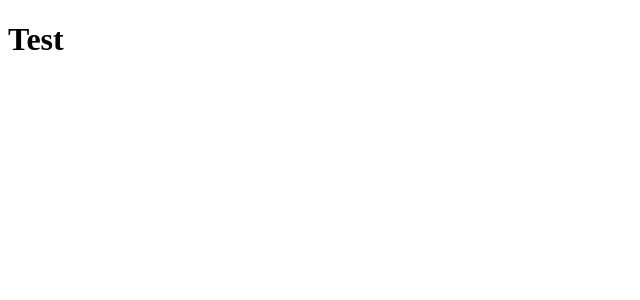
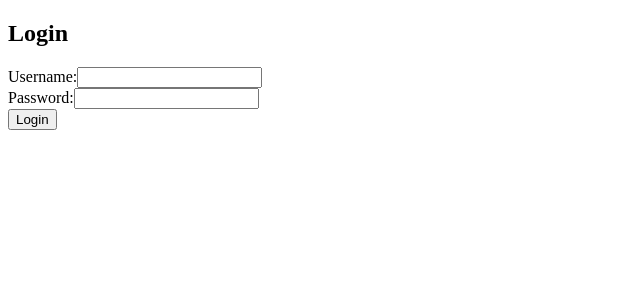
Before and after one commit to MaciejKasza/budget_app, a React (Vite) app: page /login in a window 1280 px wide. Shown: the top 300 px of the page, without its empty margins (0-640 px from the left). Built offline with nearby package versions, Linux system fonts and the light colour scheme.

Commit message:
add AuthContext + login and register hooks + simple login/register/home page + routing

```diff
--- a/package.json
+++ b/package.json
@@ -10,6 +10,7 @@
     "preview": "vite preview"
   },
   "dependencies": {
+    "axios": "^1.7.2",
     "react": "^18.3.1",
     "react-dom": "^18.3.1",
     "react-icons": "^5.2.1",
--- a/src/App.jsx
+++ b/src/App.jsx
@@ -1,10 +1,25 @@
 import React from "react";
-const App = () => {
+import { BrowserRouter as Router, Routes, Route } from "react-router-dom";
+import Login from "./components/Login";
+import Register from "./components/Register";
+import Home from "./components/Home";
+import { AuthProvider, useAuth } from "./context/AuthContext";
+import PrivateRoute from "./components/PrivateRoute";
+
+function App() {
   return (
-    <div>
-      <h1>Test</h1>
-    </div>
+    <AuthProvider>
+      <Router>
+        <Routes>
+          <Route path="/login" element={<Login />} />
+          <Route path="/register" element={<Register />} />
+          <Route element={<PrivateRoute />}>
+            <Route path="/" element={<Home />} />
+          </Route>
+        </Routes>
+      </Router>
+    </AuthProvider>
   );
-};
+}
 
 export default App;
--- /dev/null
+++ b/src/api/axios.js
@@ -0,0 +1,12 @@
+import axios from "axios";
+
+axios.defaults.baseURL = "http://localhost:8080";
+axios.defaults.headers.post["Content-Type"] = "application/json";
+
+export const request = (method, url, data) => {
+  return axios({
+    method: method,
+    url: url,
+    data: data,
+  });
+};
--- /dev/null
+++ b/src/components/Home.jsx
@@ -0,0 +1,35 @@
+import React from "react";
+import { useNavigate } from "react-router-dom";
+import axios from "axios";
+import { useAuth } from "../context/AuthContext";
+
+function Home() {
+  const navigate = useNavigate();
+  const { auth, logout } = useAuth();
+
+  const handleLogout = () => {
+    logout();
+    navigate("/login");
+  };
+
+  const fetchData = async () => {
+    try {
+      const response = await axios.get("http://localhost:8080/protected", {
+        headers: { Authorization: `Bearer ${auth.token}` },
+      });
+      console.log(response.data);
+    } catch (error) {
+      console.error("Error fetching data", error);
+    }
+  };
+
+  return (
+    <div>
+      <h2>Home</h2>
+      <button onClick={handleLogout}>Logout</button>
+      <button onClick={fetchData}>Fetch Protected Data</button>
+    </div>
+  );
+}
+
+export default Home;
--- /dev/null
+++ b/src/components/Login.jsx
@@ -0,0 +1,41 @@
+import React, { useState } from "react";
+import { useLogin } from "../hooks/useLogin";
+
+function Login() {
+  const [username, setUsername] = useState("");
+  const [password, setPassword] = useState("");
+  const { loading, error, handleLogin } = useLogin();
+
+  const handleSubmit = (e) => {
+    e.preventDefault();
+    handleLogin(username, password);
+  };
+
+  return (
+    <form onSubmit={handleSubmit}>
+      <h2>Login</h2>
+      <div>
+        <label>Username:</label>
+        <input
+          type="text"
+          value={username}
+          onChange={(e) => setUsername(e.target.value)}
+        />
+      </div>
+      <div>
+        <label>Password:</label>
+        <input
+          type="password"
+          value={password}
+          onChange={(e) => setPassword(e.target.value)}
+        />
+      </div>
+      <button type="submit" disabled={loading}>
+        {loading ? "Logging in..." : "Login"}
+      </button>
+      {error && <p>{error}</p>}
+    </form>
+  );
+}
+
+export default Login;
--- /dev/null
+++ b/src/components/PrivateRoute.jsx
@@ -0,0 +1,10 @@
+import React from "react";
+import { Navigate, Outlet } from "react-router-dom";
+import { useAuth } from "../context/AuthContext";
+
+const PrivateRoute = () => {
+  const { auth } = useAuth();
+  return auth.isAuthenticated ? <Outlet /> : <Navigate to="/login" />;
+};
+
+export default PrivateRoute;
--- /dev/null
+++ b/src/components/Register.jsx
@@ -0,0 +1,41 @@
+import React, { useState } from "react";
+import { useRegister } from "../hooks/useRegister";
+
+function Register() {
+  const [username, setUsername] = useState("");
+  const [password, setPassword] = useState("");
+  const { loading, error, handleRegister } = useRegister();
+
+  const handleSubmit = (e) => {
+    e.preventDefault();
+    handleRegister(username, password);
+  };
+
+  return (
+    <form onSubmit={handleSubmit}>
+      <h2>Register</h2>
+      <div>
+        <label>Username:</label>
+        <input
+          type="text"
+          value={username}
+          onChange={(e) => setUsername(e.target.value)}
+        />
+      </div>
+      <div>
+        <label>Password:</label>
+        <input
+          type="password"
+          value={password}
+          onChange={(e) => setPassword(e.target.value)}
+        />
+      </div>
+      <button type="submit" disabled={loading}>
+        {loading ? "Registering..." : "Register"}
+      </button>
+      {error && <p>{error}</p>}
+    </form>
+  );
+}
+
+export default Register;
--- /dev/null
+++ b/src/context/AuthContext.jsx
@@ -0,0 +1,36 @@
+import { createContext, useContext, useState } from "react";
+
+const AuthContext = createContext();
+
+export function useAuth() {
+  return useContext(AuthContext);
+}
+
+export function AuthProvider({ children }) {
+  const [auth, setAuth] = useState({
+    isAuthenticated: !!localStorage.getItem("token"),
+    token: localStorage.getItem("token"),
+  });
+
+  const login = (token) => {
+    localStorage.setItem("token", token);
+    setAuth({
+      isAuthenticated: true,
+      token: token,
+    });
+  };
+
+  const logout = () => {
+    localStorage.removeItem("token");
+    setAuth({
+      isAuthenticated: false,
+      token: null,
+    });
+  };
+
+  return (
+    <AuthContext.Provider value={{ auth, login, logout }}>
+      {children}
+    </AuthContext.Provider>
+  );
+}
--- /dev/null
+++ b/src/hooks/useLogin.jsx
@@ -0,0 +1,35 @@
+import { useState } from "react";
+import axios from "axios";
+import { useNavigate } from "react-router-dom";
+import { useAuth } from "../context/AuthContext";
+
+export function useLogin() {
+  const [loading, setLoading] = useState(false);
+  const [error, setError] = useState(null);
+  const navigate = useNavigate();
+  const { login } = useAuth();
+
+  const handleLogin = async (username, password) => {
+    setLoading(true);
+    setError(null);
+    try {
+      const response = await axios.post("http://localhost:8080/login", {
+        username,
+        password,
+      });
+      login(response.data.token);
+      navigate("/");
+    } catch (error) {
+      setError("Error logging in");
+      console.error("Error logging in", error);
+    } finally {
+      setLoading(false);
+    }
+  };
+
+  return {
+    loading,
+    error,
+    handleLogin,
+  };
+}
--- /dev/null
+++ b/src/hooks/useRegister.jsx
@@ -0,0 +1,35 @@
+import { useState } from "react";
+import axios from "axios";
+import { useLogin } from "./useLogin"; // Importuj hook useLogin
+
+export function useRegister() {
+  const [loading, setLoading] = useState(false);
+  const [error, setError] = useState(null);
+  const { handleLogin } = useLogin(); // Uzyskaj funkcję handleLogin z useLogin
+
+  const handleRegister = async (username, password) => {
+    setLoading(true);
+    setError(null);
+    try {
+      // Przesyłanie danych rejestracyjnych
+      await axios.post("http://localhost:8080/register", {
+        username,
+        password,
+      });
+
+      // Po rejestracji logowanie
+      await handleLogin(username, password);
+    } catch (error) {
+      setError("Error registering");
+      console.error("Error registering", error);
+    } finally {
+      setLoading(false);
+    }
+  };
+
+  return {
+    loading,
+    error,
+    handleRegister,
+  };
+}
```
Also changed, not shown: src/components/Error.jsx (added, +19 -0 lines), 1 other file (tests, documents, lock files or other folders).
